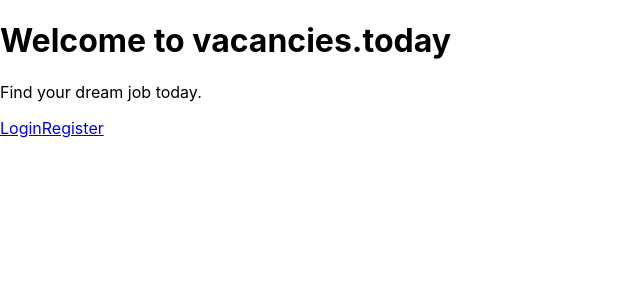
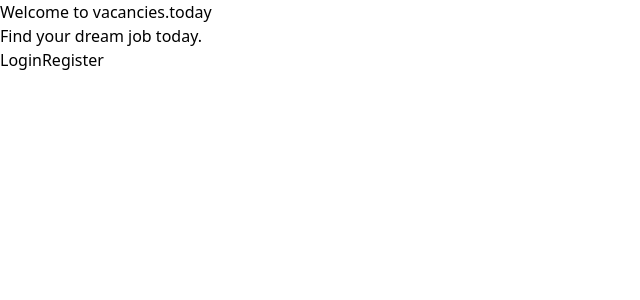
Before and after one commit to koomekevo/jobpostsonline, a React (Create React App) app: page / in a window 1280 px wide. Shown: the top 300 px of the page, without its empty margins (0-640 px from the left). Built offline with nearby package versions, Linux system fonts and the light colour scheme.

Commit message:
Modify index.css

```diff
--- a/src/index.css
+++ b/src/index.css
@@ -1,13 +1,3 @@
-body {
-  margin: 0;
-  font-family: -apple-system, BlinkMacSystemFont, 'Segoe UI', 'Roboto', 'Oxygen',
-    'Ubuntu', 'Cantarell', 'Fira Sans', 'Droid Sans', 'Helvetica Neue',
-    sans-serif;
-  -webkit-font-smoothing: antialiased;
-  -moz-osx-font-smoothing: grayscale;
-}
-
-code {
-  font-family: source-code-pro, Menlo, Monaco, Consolas, 'Courier New',
-    monospace;
-}
+@import 'tailwindcss/base';
+@import 'tailwindcss/components';
+@import 'tailwindcss/utilities';
```
